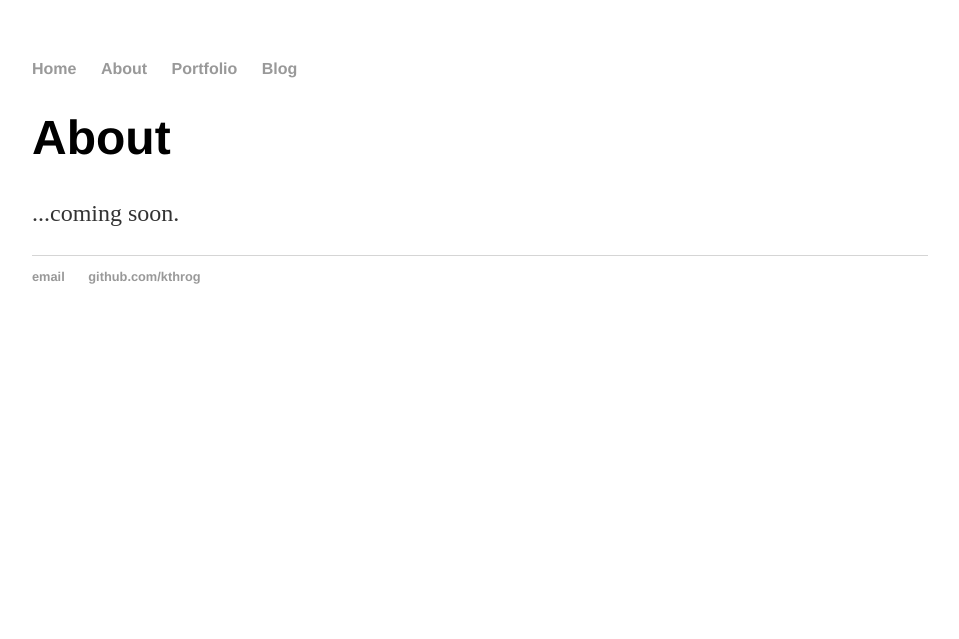
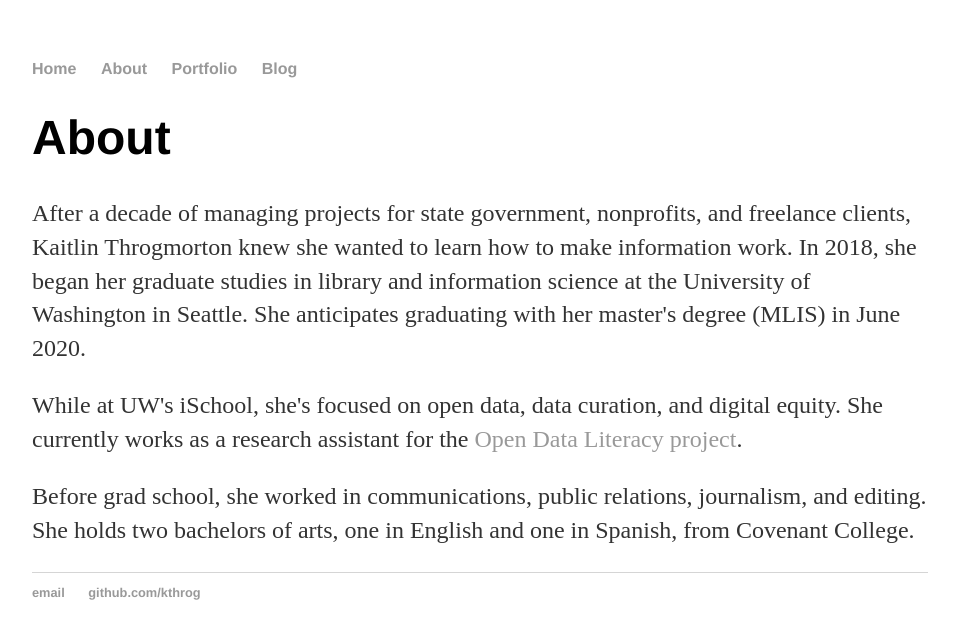
Before and after one commit to kthrog/old_site, a Jekyll site: the page built from about/index.html, in a window 1280 px wide. Shown: the top 639 px of the page, without its empty margins (160-1119 px from the left). Built offline with Jekyll 4.4.1, drawn with Linux system fonts in a browser that asks for light colours.

Commit message:
add text to about page

```diff
--- a/about/index.html
+++ b/about/index.html
@@ -4,7 +4,9 @@ title: About Kaitlin Throgmorton
 ---
 
 		<div class="about">
-			<h1>About</h1>
-			<p>...coming soon.
+		<h1>About</h1>
+		<p>After a decade of managing projects for state government, nonprofits, and freelance clients, Kaitlin Throgmorton knew she wanted to learn how to make information work. In 2018, she began her graduate studies in library and information science at the University of Washington in Seattle. She anticipates graduating with her master's degree (MLIS) in June 2020.</p>
+		<p>While at UW's iSchool, she's focused on open data, data curation, and digital equity. She currently works as a research assistant for the <a href="http://odl.ischool.uw.edu">Open Data Literacy project</a>.</p>
+		<p>Before grad school, she worked in communications, public relations, journalism, and editing. She holds two bachelors of arts, one in English and one in Spanish, from Covenant College.
 
 		</div>
```
